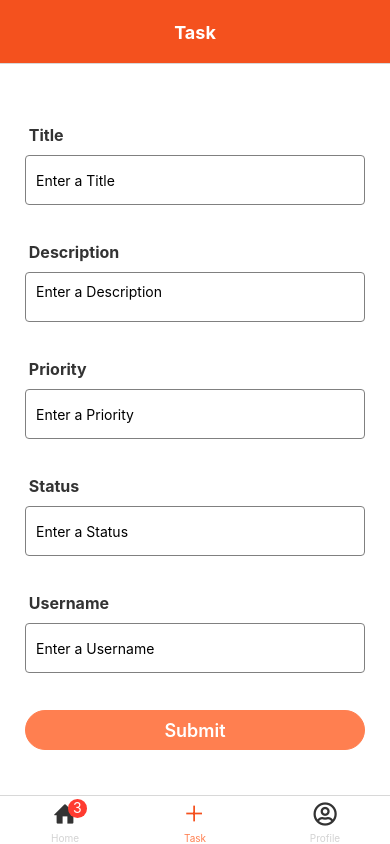
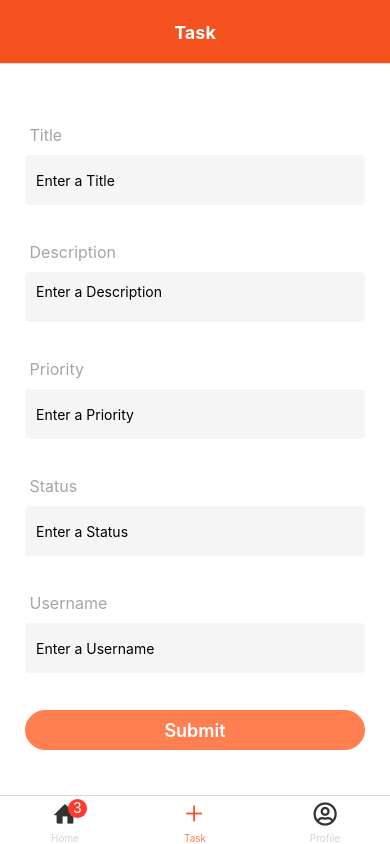
Before and after one commit to Samlogy/task-scheduler, a React Native app: screen /addTask in a window 390 px wide. Built offline with nearby package versions, Linux system fonts and the light colour scheme.

Commit message:
edit: improve ui (input) add: tasks details (improve img - custom modal display)

```diff
--- a/components/Input.jsx
+++ b/components/Input.jsx
@@ -28,8 +28,8 @@ export default Input;
 
 const styles = StyleSheet.create({
   input: {
-    backgroundColor: 'white',
-    borderColor: 'gray',
+    backgroundColor: '#f5f5f5',
+    borderColor: '#f5f5f5',
     borderWidth: 1,
     height: 50,
     padding: 10,
@@ -47,9 +47,9 @@ const styles = StyleSheet.create({
     marginTop: 4
   },
   label: {
-    color: "#333",
+    color: "#a5a5a5",
     fontSize: 16,
-    fontWeight: "bold",
+    fontWeight: "400",
     marginBottom: 10
   }
 });
--- a/views/ResetPassword.jsx
+++ b/views/ResetPassword.jsx
@@ -21,7 +21,7 @@ const ResetPassword = () => {
       <View style={globalStyles.container}>
         <Controller control={control} name="password"  defaultValue=""
           render={({ field: { onChange, onBlur, value } }) => (
-            <Input onChange={onChange} onBlur={onBlur} value={value} placeholder="Current Password" error={errors.password?.message} label="Password" />
+            <Input onChange={onChange} onBlur={onBlur} value={value} placeholder="Password" error={errors.password?.message} label="Password" />
           )}
         />
 
--- a/views/TaskDetails.jsx
+++ b/views/TaskDetails.jsx
@@ -9,20 +9,23 @@ const imgMargin = (width - 125) / 2;
 
 const TaskDetails = ({ navigation, route }) => {
   const [modalVisible, setModalVisible] = useState(false);
-    const data = route.params;
+
+  const data = route.params;
 
     return(
         <View style={globalStyles.container}>
-            <Image source={require("../assets/aa.png")} style={styles.img} />
+            { data.image ? <Image source={{ uri: data.image }} style={styles.img} /> : <Image source={require('../assets/aa.png')} style={styles.img} /> }
 
             <Text> {data.title} </Text>
             <Text> {data.description} </Text>
             <Text> {data.priority} </Text>
             <Text> {data.status} </Text>
             <Text> {data.username} </Text>
+            {/* <Text> {data.deadline} </Text> */}
             <Text> {data.createdAt} </Text>
             <CustomButton text="Edit" variant="filled" onPress={() => navigation.navigate('EditTask', data)} />
             <CustomButton text="Delete" variant="outline" onPress={() => setModalVisible(true)} />
+
             <CustomModal modalVisible={modalVisible} setModalVisible={setModalVisible} text="Do you want to remove this task ?" />
         </View>
     )
@@ -66,11 +69,11 @@ const styles = StyleSheet.create({
     },
     modalView: {
       margin: 20,
-      backgroundColor: "white",
+      backgroundColor: "#fff",
       borderRadius: 20,
       padding: 35,
       alignItems: "center",
-      shadowColor: "#000",
+      shadowColor: "#333",
       shadowOffset: {
         width: 0,
         height: 2
@@ -81,6 +84,7 @@ const styles = StyleSheet.create({
     },
     modalText: {
       marginBottom: 15,
+      fontSize: 16,
       textAlign: "center"
     }
   })
```
